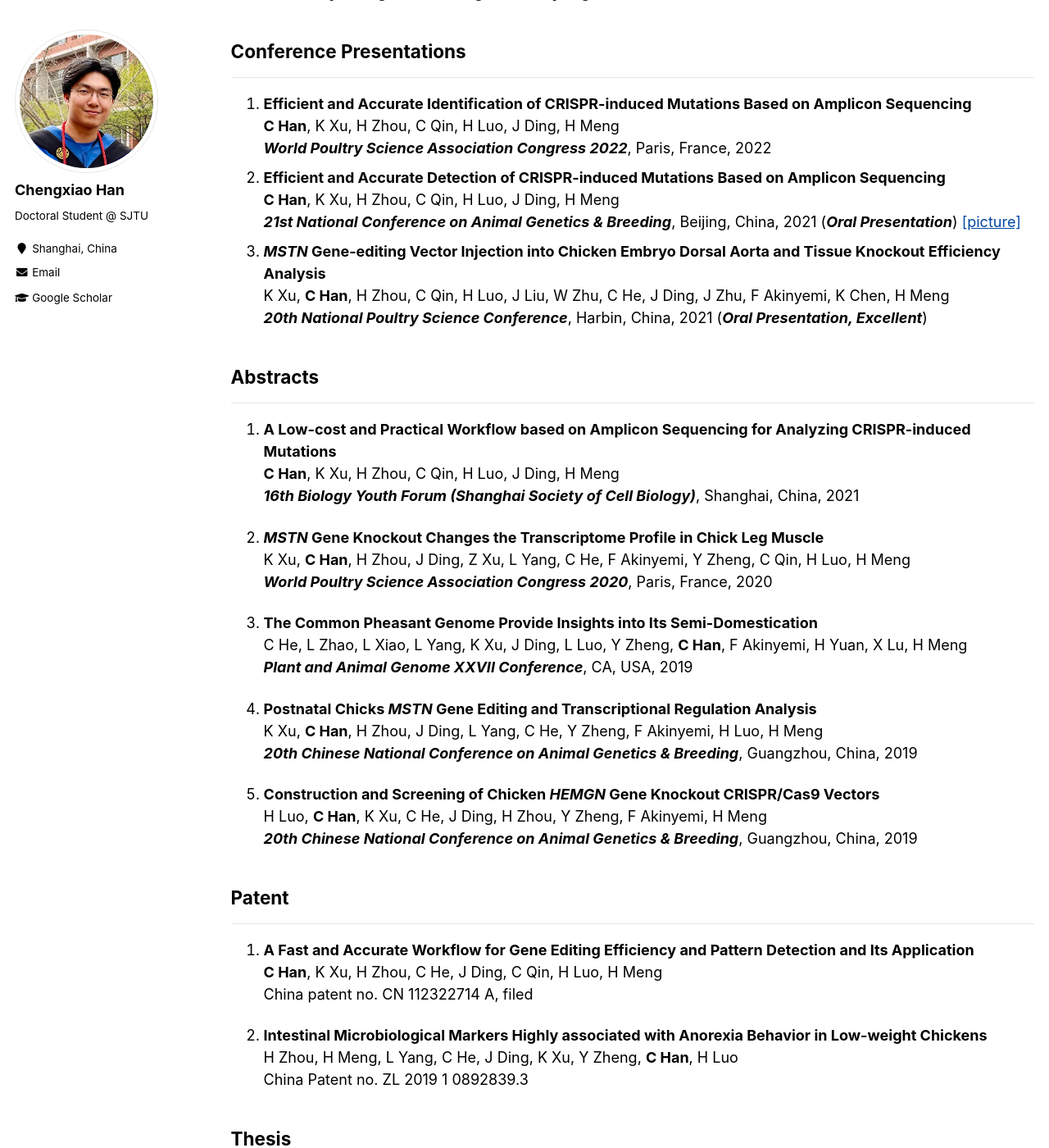
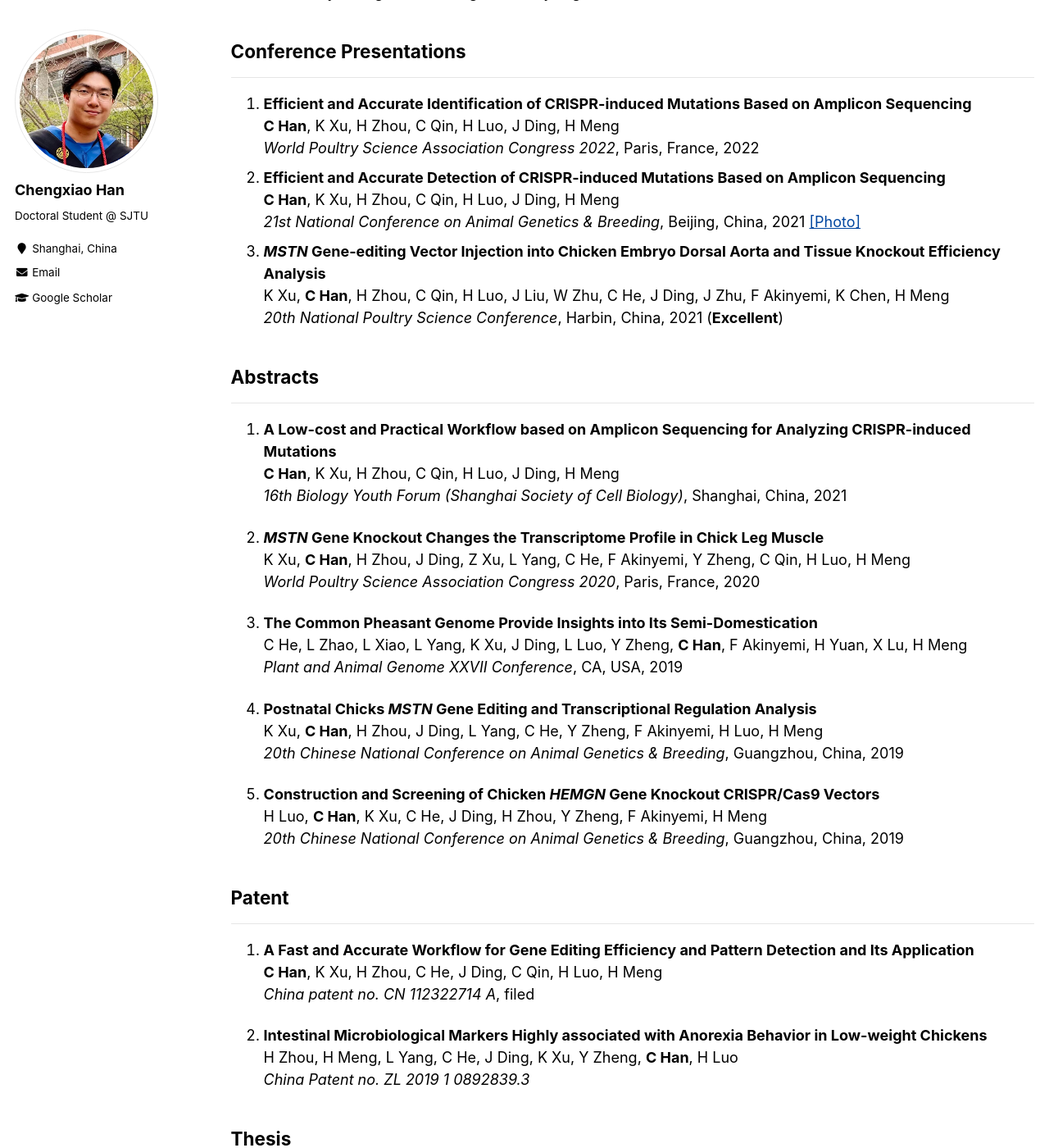
Before and after one commit to rexhancx/rexhan.github.io, a Jekyll site: the page built from _pages/publications.md, in a window 1280 px wide and 1400 px high, scrolled down 1954 px. Shown: the whole window at 82% size. Built offline with Jekyll 4.4.1, drawn with Linux system fonts in a browser that asks for light colours; some of the changed text lies outside the part shown.

Commit message:
Update publications.md

```diff
--- a/_pages/publications.md
+++ b/_pages/publications.md
@@ -8,75 +8,75 @@
 ---
 1.	__High Precision and Cost-efficient Detection of CRISPR-induced Low-frequency Indels based on Amplicon Sequencing__
 __C Han__, K Xu, H Zhou, C He, J Ding, F Akinyemi, Q Chao, H Luo, H Meng
-__*BMC Genomics*__, submitted
+*BMC Genomics*, submitted
 
 1. __Effective *MSTN* Gene Knockout by AdV-Delivered CRISPR/Cas9 in Postnatal Chick Leg Muscle__
     K Xu*, __C Han* (co-first)__, H Zhou, J Ding, Z Xu, L Yang, C He, F Akinyemi, Y Zheng, C Qin, H Luo, H Meng
-  __*International Journal of Molecular Science*__, 2020 [[Link]](https://www.mdpi.com/1422-0067/21/7/2584)
+  *International Journal of Molecular Science*, 2020 [[Link]](https://www.mdpi.com/1422-0067/21/7/2584)
 
 1. __Transcriptomic Analysis of *MSTN* Knockout in the Early Differentiation of Chicken Fetal Myoblasts__
 K Xu, H Zhou, __C Han__, Z Xu, J Ding, J Zhu, C Qin, H Luo, K Chen, J Liu, We Zhu, H Meng
-__*Genes*__, 2022 [[Link]](https://www.mdpi.com/2073-4425/13/1/58)
+*Genes*, 2022 [[Link]](https://www.mdpi.com/2073-4425/13/1/58)
 
 1. __Chromosome Level Assembly Reveals a Unique Immune Gene Organization and Signatures of Evolution in the Common Pheasant__
 C He, L Zhao, K Xu, J Ding, H Zhou, Y Zheng, __C Han__, F Akinyemi, H Luo, L Yang, L Luo, H Yuan, X Lu, H Meng
-__*Molecular Ecology Resources*__, 2020 [[Link]](https://onlinelibrary.wiley.com/doi/abs/10.1111/1755-0998.13296)
+*Molecular Ecology Resources*, 2020 [[Link]](https://onlinelibrary.wiley.com/doi/abs/10.1111/1755-0998.13296)
 
 1. __Intestinal Microbiota and Host Cooperate for Adaptation as a Hologenome__
 H Zhou*, L Yang*, J Ding, R Dai, C He, K Xu, L Luo, L Xiao, Y Zheng, __C Han__, F Akinyemi, C Honaker, Y Zhang, S Paul, H Meng
-__*msystems*__, 2021 [[Link]](https://journals.asm.org/doi/10.1128/msystems.01261-21)
+*msystems*, 2021 [[Link]](https://journals.asm.org/doi/10.1128/msystems.01261-21)
 
 1. __Heritable Gut Microbiome Associated with Salmonella enterica Serovar Pullorum Infection in Chickens__
 J Ding, H Zhou, L Luo, L Xiao, K Yang, Y Zheng, K Xu, C He, __C Han__, H Luo, C Qin, F Akinyemi, C Gu, Z Zhou, Q Huang, H Meng
-__*msystems*__, 2021 [[Link]](https://journals.asm.org/doi/10.1128/msystems.01192-20)
+*msystems*, 2021 [[Link]](https://journals.asm.org/doi/10.1128/msystems.01192-20)
 
 1. __The Gut Microbiota of Pheasant Lineages Reflects Their Host Genetic Variation__
 J Ding, T Jiang, H Zhou, L Yang, C He, K Xu, F Akinyemi, __C Han__, H Luo, C Qin, H Meng
-__*Frontiers in Genetics*__, 2021 [[Link]](https://www.frontiersin.org/articles/10.3389/fgene.2020.00859/full)
+*Frontiers in Genetics*, 2021 [[Link]](https://www.frontiersin.org/articles/10.3389/fgene.2020.00859/full)
 
 1. __The Composition and Function of Pigeon Milk Microbiota Transmitted From Parent Pigeons to Squabs__
 J Ding, N Liao, Y Zheng, L Yang, H Zhou, K Xu, __C Han__, H Luo, C Qin, C Tang, L Wei, H Meng
-__*Frontiers in Microbiology*__, 2019  [[link]](https://www.frontiersin.org/articles/10.3389/fmicb.2020.01789/full)
+*Frontiers in Microbiology*, 2019  [[link]](https://www.frontiersin.org/articles/10.3389/fmicb.2020.01789/full)
 
 1. __Dynamic Distribution of Gut Microbiota during Embryonic Development in Chicken__
 F Akinyemi, J Ding, H Zhou, K Xu, C He, __C Han__, Y Zheng, H Luo, K Yang, C Gu, Q Huang, H Meng
-__*Poultry Science*__, 2020 [[Link]](https://onlinelibrary.wiley.com/doi/abs/10.1111/1755-0998.13296)
+*Poultry Science*, 2020 [[Link]](https://onlinelibrary.wiley.com/doi/abs/10.1111/1755-0998.13296)
 
 1. __Overview of the reporter genes and reporter mouse models__
 S Li, L Chen, X Peng, C Wang, B Qin, D Tan, __C Han__, H Yang, X Ren, F Liu, C Xu, X Zhou
-__*Animal Models And Experimental Medicine*__, 2018 [[Link]](https://onlinelibrary.wiley.com/doi/10.1002/ame2.12008)
+*Animal Models And Experimental Medicine*, 2018 [[Link]](https://onlinelibrary.wiley.com/doi/10.1002/ame2.12008)
 
 1. __Mouse MAD2L1 Gene Editing by CRISPR/Cas9 and Analysis of Its Off-target Effect__
 L Chen, X Peng, D Tan, __C Han__, R Zhao, C Wang, S Li, X Zhou
-__*Acta Laboratorium Animalis Scientia Sinica*__, 2017
+*Acta Laboratorium Animalis Scientia Sinica*, 2017
 
 1. __Analysis of Growth, Carcass and Meat Quality Traits in Pudong Hybrid Chickens__
 Y Zheng, K Yang, __C Han__, C Lei, H Luo, C Qin, K Xu, J Ding, H Zhou, C He, F Akinyemi, C Gu, Z Zhou, L Zhao, X Lu, W Zhu, W Xu, Q Huang, H Meng
-__*China Poultry*__, 2020 [[Link]](https://doi.org/10.16372/j.issn.1004-6364.2020.05.003)
+*China Poultry*, 2020 [[Link]](https://doi.org/10.16372/j.issn.1004-6364.2020.05.003)
 
 1. __Meatquality and Microbial Number of Dresed Carcas under 4 °C Store Condition in Pudong Commercial Chickens__
 Y Zheng, L Chang, L Yang, C He, K Xu, J Ding, __C Han__, K Yang, C Gu, Z Zhuo, Q Huang, H Meng
-__*Journal of Shanghai Jiao Tong University (Agricultural Science)*__, 2019
+*Journal of Shanghai Jiao Tong University (Agricultural Science)*, 2019
 
 1. __Vitamin C Exerts Novel Protective Effects against Cadmium Toxicity in Mouse Spermatozoa by Inducing the Dephosphorylation of Dihydrolipoamide Dehydrogenase__
 L Wang, P Li, Y Wen, Q Yang, L Zhen, J Fu, Y Li, S Li, __C Han__, X Li
-__*Reproductive Toxicology*__, 2018  [[Link]](https://linkinghub.elsevier.com/retrieve/pii/S0890-6238(17)30343-X)
+*Reproductive Toxicology*, 2018  [[Link]](https://linkinghub.elsevier.com/retrieve/pii/S0890-6238(17)30343-X)
 
 1. __Construction of Tn5-inserted Mutants in *Tal* Genes of *Xanthomonas Axonopodis* Pv. *Glycines*__
 K Huang, __C Han__, Q Tan, L Cai, W Ma, L Zou, G Chen
-__*Journal of Shanghai Jiao Tong University (Agricultural Science)*__, 2018
+*Journal of Shanghai Jiao Tong University (Agricultural Science)*, 2018
 
 ## __Conference Presentations__
 ---
 1. __Efficient and Accurate Identification of CRISPR-induced Mutations Based on Amplicon Sequencing__
 __C Han__, K Xu, H Zhou, C Qin, H Luo, J Ding, H Meng
-__*World Poultry Science Association Congress 2022*__, Paris, France, 2022
+*World Poultry Science Association Congress 2022*, Paris, France, 2022
 1. __Efficient and Accurate Detection of CRISPR-induced Mutations Based on Amplicon Sequencing__
  __C Han__, K Xu, H Zhou, C Qin, H Luo, J Ding, H Meng
- __*21st National Conference on Animal Genetics & Breeding*__, Beijing, China, 2021 (__*Oral Presentation*__) [[picture]](/images/OPat21NAGB.jpg)
+ *21st National Conference on Animal Genetics & Breeding*, Beijing, China, 2021  [[Photo]](/images/OPat21NAGB.jpg)
 1. __*MSTN* Gene-editing Vector Injection into Chicken Embryo Dorsal Aorta and Tissue Knockout Efficiency Analysis__
 K Xu, __C Han__, H Zhou, C Qin, H Luo, J Liu, W Zhu, C He, J Ding, J Zhu, F Akinyemi, K Chen, H Meng
-__*20th National Poultry Science Conference*__, Harbin, China, 2021 (__*Oral Presentation, Excellent*__)
+*20th National Poultry Science Conference*, Harbin, China, 2021 (__Excellent__)
 
 
 ## __Abstracts__
@@ -84,26 +84,26 @@
 
 1. __A Low-cost and Practical Workflow based on Amplicon Sequencing for Analyzing CRISPR-induced Mutations__
  __C Han__, K Xu, H Zhou, C Qin, H Luo, J Ding, H Meng
-__*16th Biology Youth Forum (Shanghai Society of Cell Biology)*__, Shanghai, China, 2021
+*16th Biology Youth Forum (Shanghai Society of Cell Biology)*, Shanghai, China, 2021
 
 
 1. __*MSTN* Gene Knockout Changes the Transcriptome Profile in Chick Leg Muscle__
   K Xu, __C Han__, H Zhou, J Ding, Z Xu, L Yang, C He, F Akinyemi, Y Zheng, C Qin, H Luo, H Meng
-__*World Poultry Science Association Congress 2020*__, Paris, France, 2020
+*World Poultry Science Association Congress 2020*, Paris, France, 2020
 
 
 1. __The Common Pheasant Genome Provide Insights into Its Semi-Domestication__
 C He, L Zhao, L Xiao, L Yang, K Xu, J Ding, L Luo, Y Zheng, __C Han__, F Akinyemi, H Yuan, X Lu, H Meng
-__*Plant and Animal Genome XXVII Conference*__, CA, USA, 2019
+*Plant and Animal Genome XXVII Conference*, CA, USA, 2019
 
 
 1. __Postnatal Chicks *MSTN* Gene Editing and Transcriptional Regulation Analysis__
 K Xu, __C Han__, H Zhou, J Ding, L Yang, C He, Y Zheng, F Akinyemi, H Luo, H Meng
-__*20th Chinese National Conference on Animal Genetics & Breeding*__, Guangzhou, China, 2019
+*20th Chinese National Conference on Animal Genetics & Breeding*, Guangzhou, China, 2019
 
 1. __Construction and Screening of Chicken *HEMGN* Gene Knockout CRISPR/Cas9 Vectors__
 H Luo, __C Han__, K Xu, C He, J Ding, H Zhou, Y Zheng, F Akinyemi, H Meng
-__*20th Chinese National Conference on Animal Genetics & Breeding*__, Guangzhou, China, 2019
+*20th Chinese National Conference on Animal Genetics & Breeding*, Guangzhou, China, 2019
 
 
 
@@ -111,13 +111,13 @@
 ---
 1. __A Fast and Accurate Workflow for Gene Editing Efficiency and Pattern Detection and Its Application__
   __C Han__, K Xu, H Zhou, C He, J Ding, C Qin, H Luo, H Meng
-  China patent no. CN 112322714 A, filed
+  *China patent no. CN 112322714 A*, filed
 
 1. __Intestinal Microbiological Markers Highly associated with Anorexia Behavior in Low-weight Chickens__
   H Zhou, H Meng, L Yang, C He, J Ding, K Xu, Y Zheng, __C Han__, H Luo
-  China Patent no. ZL 2019 1 0892839.3
+  *China Patent no. ZL 2019 1 0892839.3*
 
 ## __Thesis__
 ---
 * __Chicken *TYR* Gene Knockout through Embryonic Injection of Adenoviral CRISPR-Cas9 Vector__
-__*Masters Thesis*__, 2021
+*Masters Thesis*, 2021
```
